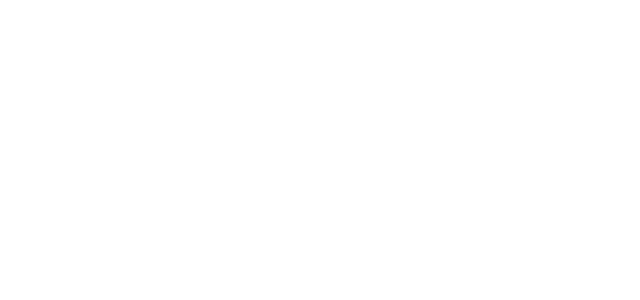
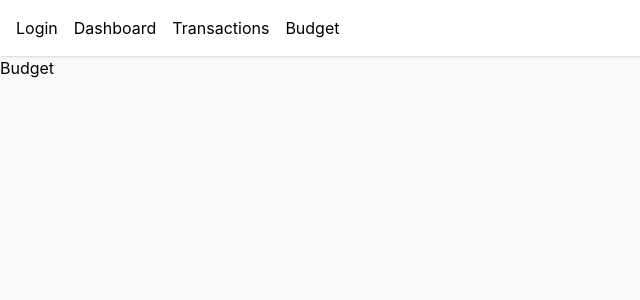
Before and after one commit to MatthewdeHaas/finance-app, a React (Create React App) app in the folder client/: page /budget in a window 1280 px wide. Shown: the top 300 px of the page, without its empty margins (0-640 px from the left). Built offline with nearby package versions, Linux system fonts and the light colour scheme.

Commit message:
Add routing.

```diff
--- a/client/package.json
+++ b/client/package.json
@@ -5,6 +5,7 @@
   "dependencies": {
     "react": "^18.2.0",
     "react-dom": "^18.2.0",
+    "react-router-dom": "^7.8.2",
     "react-scripts": "5.0.1",
     "web-vitals": "^2.1.4"
   },
--- a/client/src/App.jsx
+++ b/client/src/App.jsx
@@ -1,6 +1,25 @@
+import { Routes, Route } from 'react-router-dom';
+import Navbar from './components/Navbar'
+import Index from './pages/Index'
+import Dashboard from './pages/Dashboard'
+import Transactions from './pages/Transactions'
+import Budget from './pages/Budget'
+import NotFound from './pages/NotFound'
+
 const App = () => {
   return (
-    <div className="App">
+    <div className="App min-h-screen bg-gray-50">
+
+      <Navbar />
+
+      <Routes>
+        <Route path="/" element={<Index />}></Route>
+        <Route path="/dashboard" element={<Dashboard />}></Route>
+        <Route path="/transactions" element={<Transactions />}></Route>
+        <Route path="/budget" element={<Budget />}></Route>
+        <Route path="*" element={<NotFound />}></Route>
+      </Routes>
+
     </div>
   );
 }
--- /dev/null
+++ b/client/src/components/Navbar.jsx
@@ -0,0 +1,14 @@
+import { Link } from 'react-router-dom';
+
+const Navbar = () => {
+  return (
+  <nav className="flex gap-4 p-4 bg-white shadow">
+      <Link to="/">Login</Link>
+      <Link to="/dashboard">Dashboard</Link>
+      <Link to="/transactions">Transactions</Link>
+      <Link to="/budget">Budget</Link>
+  </nav>
+  );
+};
+
+export default Navbar;
--- a/client/src/index.js
+++ b/client/src/index.js
@@ -1,11 +1,12 @@
 import React from 'react';
 import ReactDOM from 'react-dom/client';
+import { BrowserRouter } from 'react-router-dom';
 import App from './App';
 import "./index.css"
 
 const root = ReactDOM.createRoot(document.getElementById('root'));
 root.render(
-  <React.StrictMode>
+  <BrowserRouter>
     <App />
-  </React.StrictMode>
+  </BrowserRouter>
 );
--- /dev/null
+++ b/client/src/pages/Budget.jsx
@@ -0,0 +1,8 @@
+const Budget = () => {
+  return (
+    <div className="Budget ">Budget </div>
+  );
+};
+
+
+export default Budget;
--- /dev/null
+++ b/client/src/pages/Dashboard.jsx
@@ -0,0 +1,8 @@
+const Dashboard = () => {
+  return (
+    <div className="Dashboard">Dashboard</div>
+  );
+};
+
+
+export default Dashboard;
--- /dev/null
+++ b/client/src/pages/Index.jsx
@@ -0,0 +1,8 @@
+const Index = () => {
+  return (
+    <div className="Index">Login/Create account</div>
+  );
+};
+
+
+export default Index;
--- /dev/null
+++ b/client/src/pages/NotFound.jsx
@@ -0,0 +1,7 @@
+const NotFound = () => {
+  return (
+    <div className="NotFound">Page not found</div>
+  );
+};
+
+export default NotFound;
--- /dev/null
+++ b/client/src/pages/Transactions.jsx
@@ -0,0 +1,8 @@
+const Transactions = () => {
+  return (
+    <div className="Transactions ">Transactions </div>
+  );
+};
+
+
+export default Transactions;
```
Also changed, not shown: 2 other files (tests, documents, lock files or other folders).
